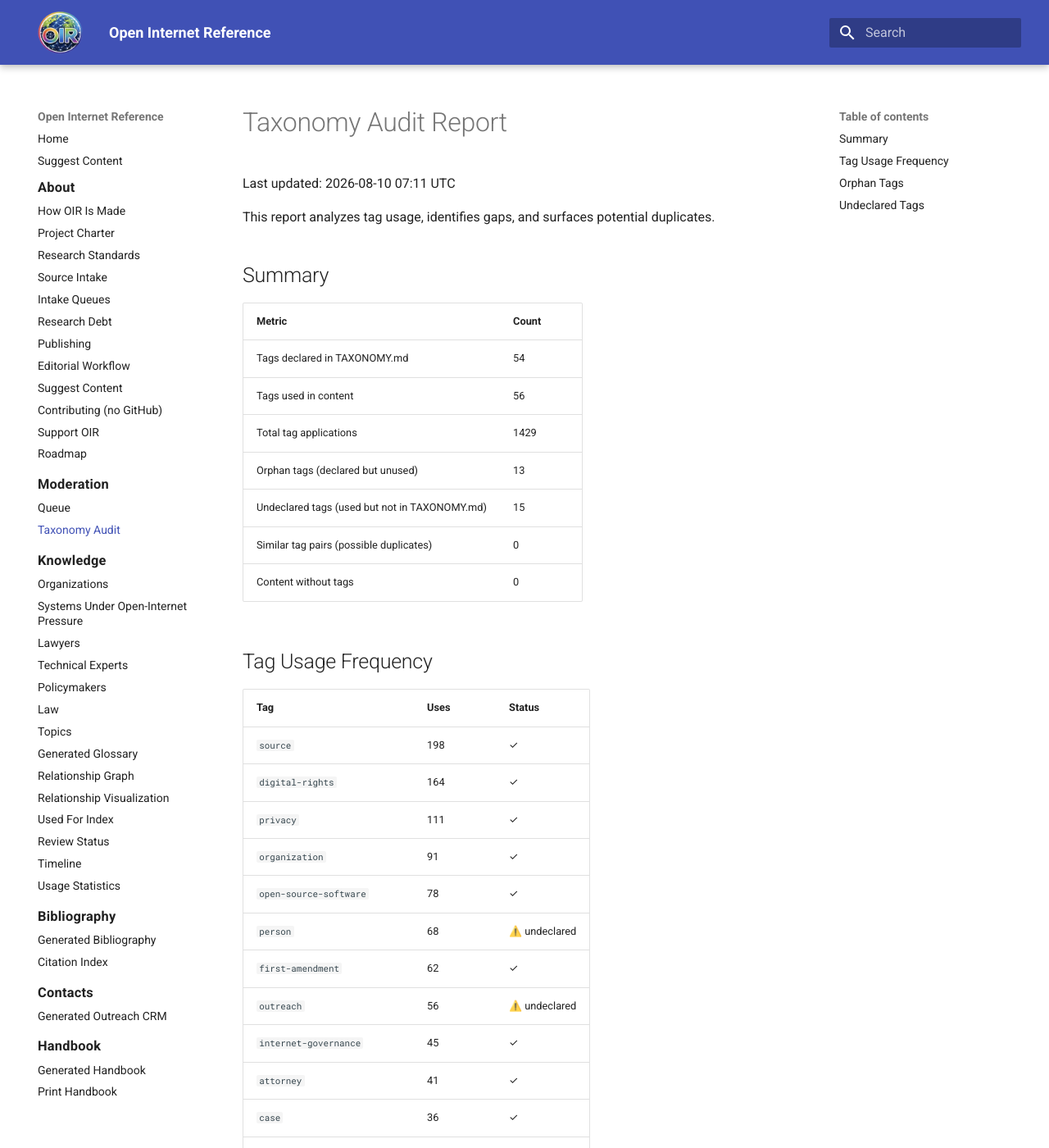
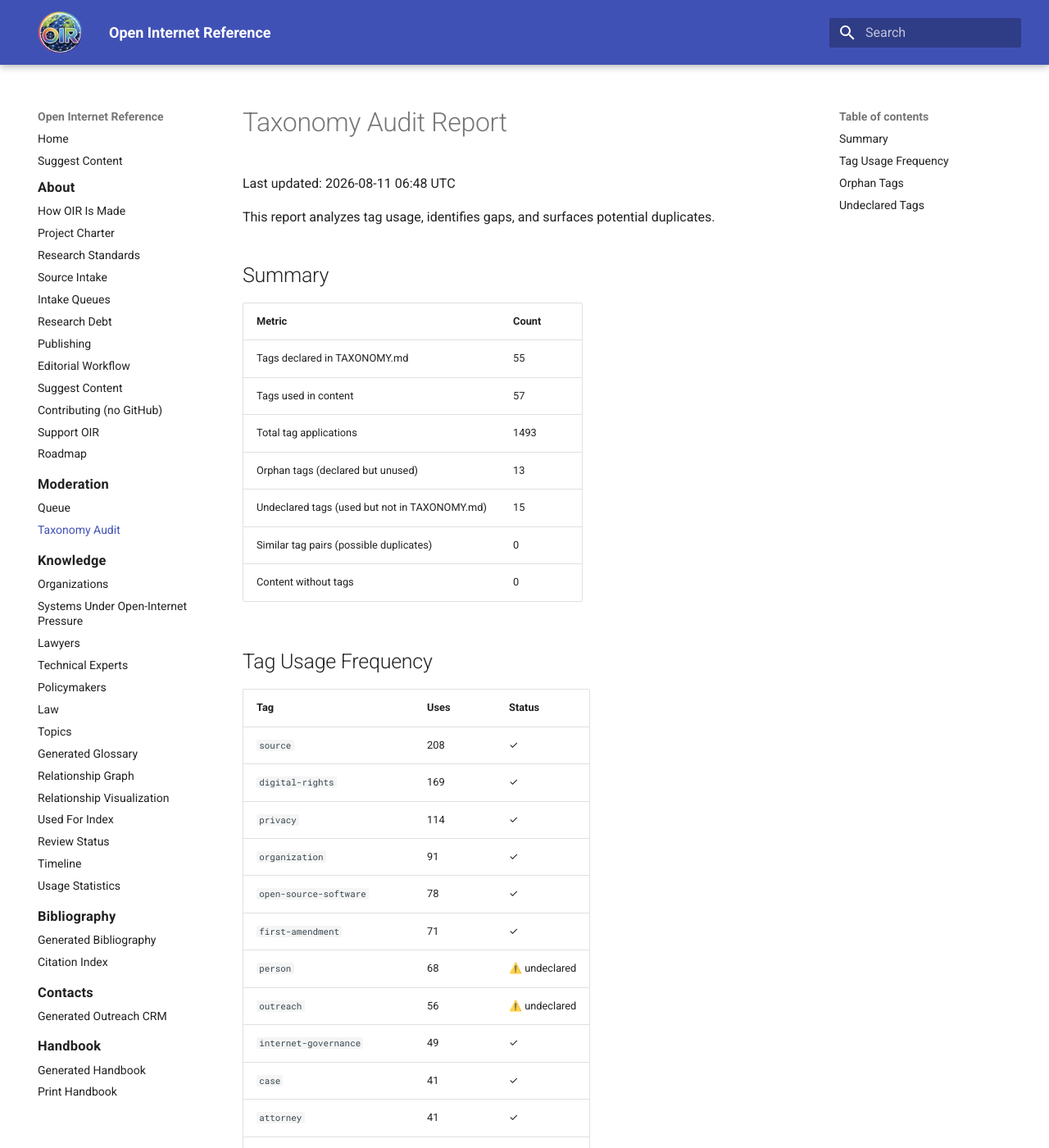
Before and after one commit to itsmeront/open-internet-reference, an MkDocs documentation site: the page built from website/generated/taxonomy-audit.md, in a window 1280 px wide and 1400 px high. Shown: the whole window at 82% size. Built offline with MkDocs 1.6.1 and Material for MkDocs 9.7.7, drawn with Linux system fonts in a browser that asks for light colours; some of the changed text lies outside the part shown.

Commit message:
chore: update moderation and taxonomy reports [automated]

```diff
--- a/website/generated/taxonomy-audit.md
+++ b/website/generated/taxonomy-audit.md
@@ -1,6 +1,6 @@
 # Taxonomy Audit Report
 
-Last updated: 2026-08-10 07:11 UTC
+Last updated: 2026-08-11 06:48 UTC
 
 This report analyzes tag usage, identifies gaps, and surfaces potential duplicates.
 
@@ -8,9 +8,9 @@ This report analyzes tag usage, identifies gaps, and surfaces potential duplicat
 
 | Metric | Count |
 |--------|-------|
-| Tags declared in TAXONOMY.md | 54 |
-| Tags used in content | 56 |
-| Total tag applications | 1429 |
+| Tags declared in TAXONOMY.md | 55 |
+| Tags used in content | 57 |
+| Total tag applications | 1493 |
 | Orphan tags (declared but unused) | 13 |
 | Undeclared tags (used but not in TAXONOMY.md) | 15 |
 | Similar tag pairs (possible duplicates) | 0 |
@@ -20,17 +20,17 @@ This report analyzes tag usage, identifies gaps, and surfaces potential duplicat
 
 | Tag | Uses | Status |
 |-----|------|--------|
-| `source` | 198 | ✓ |
-| `digital-rights` | 164 | ✓ |
-| `privacy` | 111 | ✓ |
+| `source` | 208 | ✓ |
+| `digital-rights` | 169 | ✓ |
+| `privacy` | 114 | ✓ |
 | `organization` | 91 | ✓ |
 | `open-source-software` | 78 | ✓ |
+| `first-amendment` | 71 | ✓ |
 | `person` | 68 | ⚠️ undeclared |
-| `first-amendment` | 62 | ✓ |
 | `outreach` | 56 | ⚠️ undeclared |
-| `internet-governance` | 45 | ✓ |
+| `internet-governance` | 49 | ✓ |
+| `case` | 41 | ✓ |
 | `attorney` | 41 | ✓ |
-| `case` | 36 | ✓ |
 | `cryptography` | 33 | ✓ |
 | `copyright` | 32 | ✓ |
 | `surveillance` | 32 | ✓ |
```
Also changed, not shown: other parts of website/generated/taxonomy-audit.md (+3 -2 lines), website/generated/moderation.md (+9 -12 lines), 2 other files.
